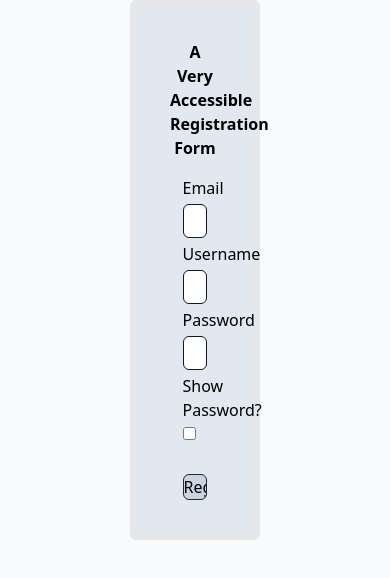
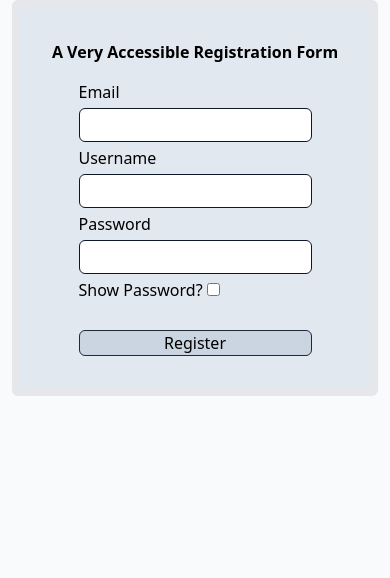
Before and after one commit to SeanMcGoff/Qodana-Accessibility, a website: page index.html in a window 390 px wide. Drawn offline with Linux system fonts and the light colour scheme.

Commit message:
Responsive Width

```diff
--- a/index.html
+++ b/index.html
@@ -8,11 +8,11 @@
 </head>
 <body class="bg-slate-50">
     <div class="w-full h-full flex justify-center items-center">
-        <div class="w-1/3 h-auto p-8 border-8 border-opacity-0 rounded-md bg-slate-200 flex flex-col items-center space-y-4" id="registration-block">
+        <div class="lg:w-1/3 md:w-1/2 sm:w-2/3 h-auto p-8 border-8 border-opacity-0 rounded-md bg-slate-200 flex flex-col items-center space-y-4" id="registration-block">
             <div class="w-full text-center">
                 <b>A Very Accessible Registration Form</b>
             </div>
-            <form aria-label="registration-form" class="w-1/2 flex flex-col space-y-1">
+            <form aria-label="registration-form" class="lg:w-1/2 md:w-2/3 sm:w-5/6 flex flex-col space-y-1">
                 <!--Email Input-->
                 <label for="registration-form-email">Email</label>
                 <input
@@ -25,7 +25,7 @@
                 <!--Username Input-->
                 <label for="registration-form-username">Username</label>
                 <input
-                class="py-1 rounded-md border border-slate-900"
+                class="py-1 rounded-md border border-slate-900 w-full"
                 id="registration-form-username"
                 type="text"
                 autocomplete="username"
```
Also changed, not shown: style/index.css.
